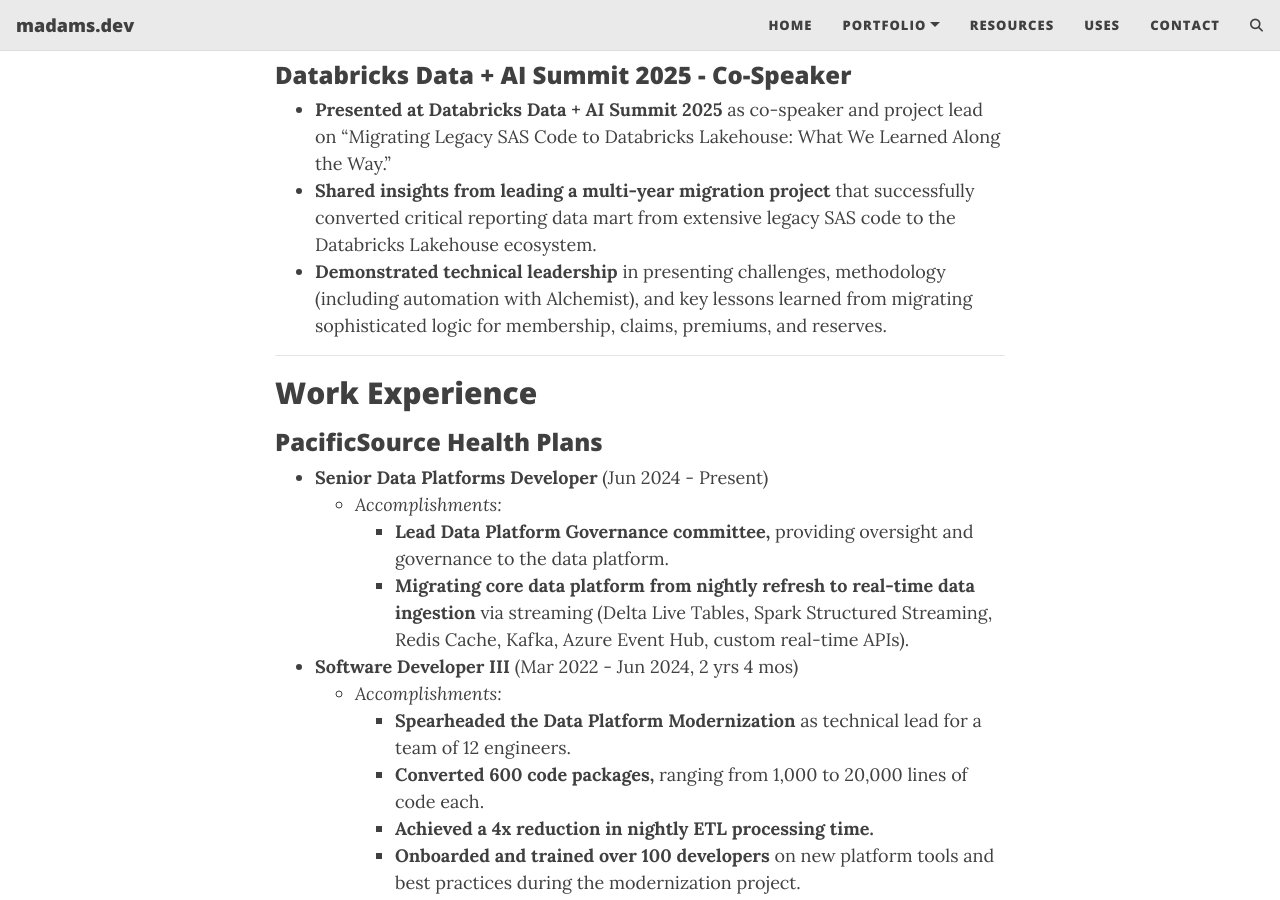
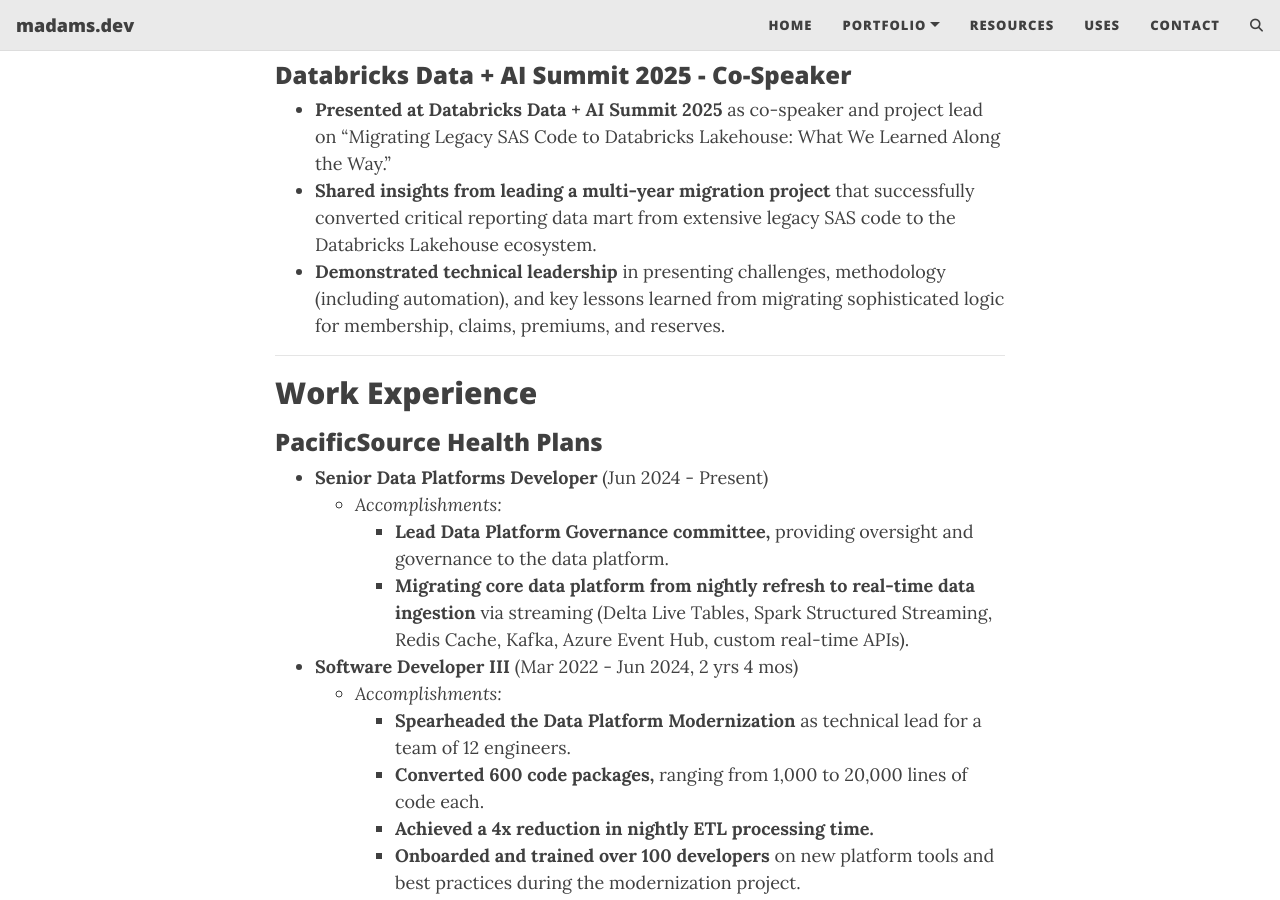
Before and after one commit to sysopmatt/madams-dev, a Jekyll site: the page built from resume.md, in a window 1280 px wide and 900 px high, scrolled down 919 px. Built offline with Jekyll 4.4.1, drawn with Linux system fonts in a browser that asks for light colours; comment, search, counter and statistics services are not loaded.

Commit message:
Update resume.md

```diff
--- a/resume.md
+++ b/resume.md
@@ -25,7 +25,7 @@
 
 *   **Presented at Databricks Data + AI Summit 2025** as co-speaker and project lead on "Migrating Legacy SAS Code to Databricks Lakehouse: What We Learned Along the Way."
 *   **Shared insights from leading a multi-year migration project** that successfully converted critical reporting data mart from extensive legacy SAS code to the Databricks Lakehouse ecosystem.
-*   **Demonstrated technical leadership** in presenting challenges, methodology (including automation with Alchemist), and key lessons learned from migrating sophisticated logic for membership, claims, premiums, and reserves.
+*   **Demonstrated technical leadership** in presenting challenges, methodology (including automation), and key lessons learned from migrating sophisticated logic for membership, claims, premiums, and reserves.
 
 ---
 
```
